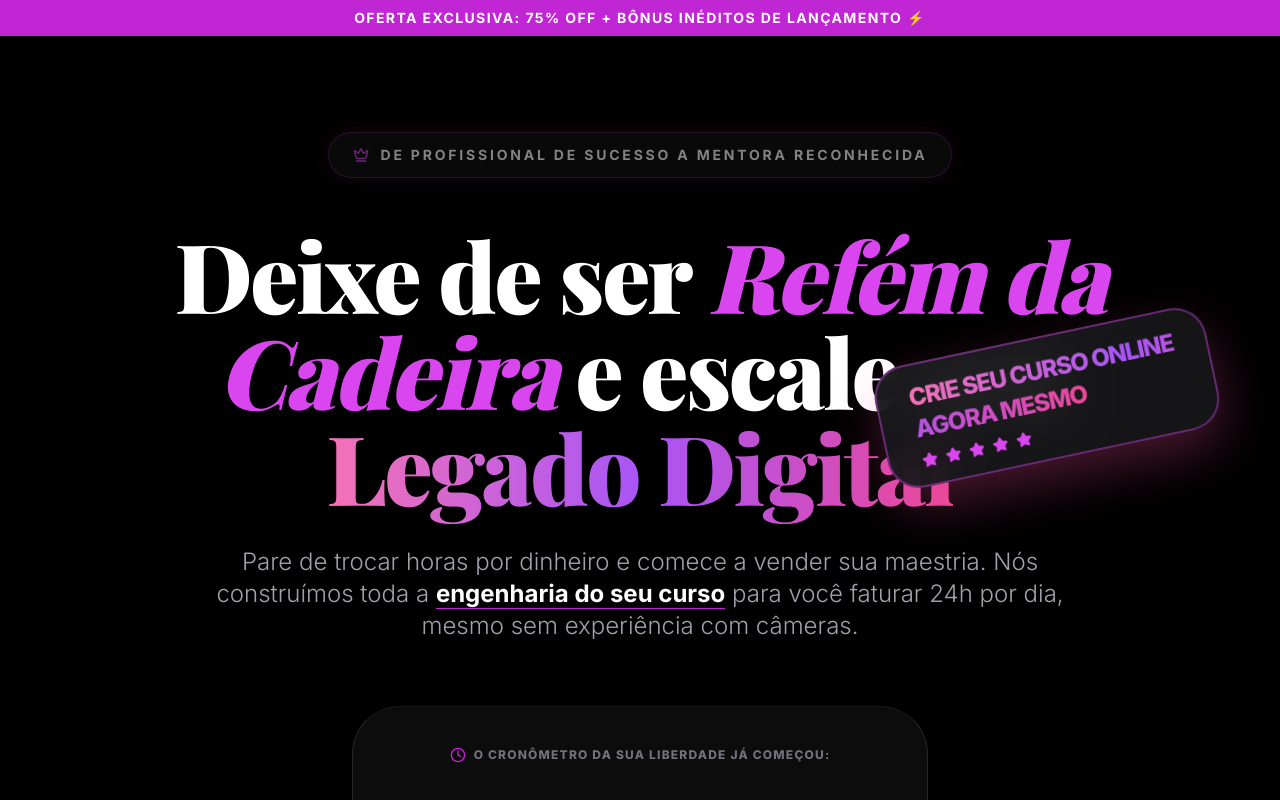
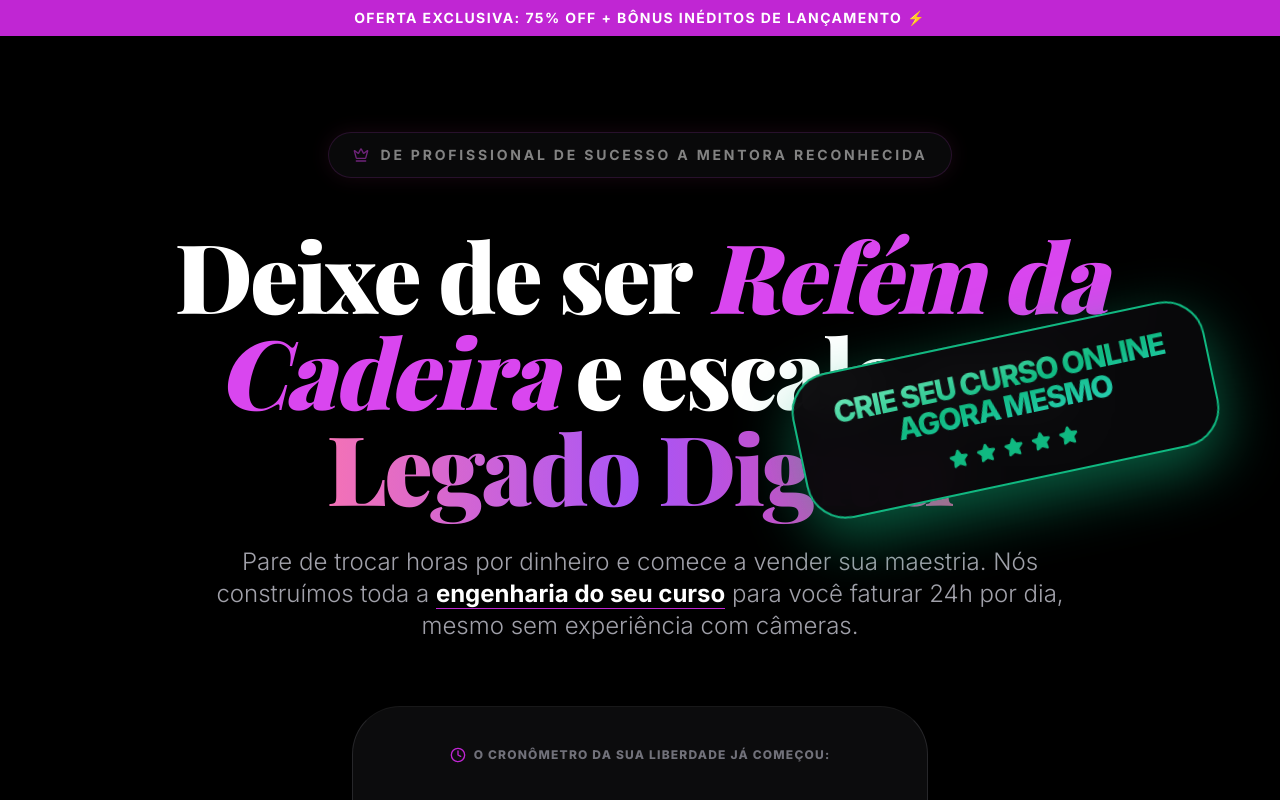
Before and after one commit to realiprofessionalbackup-del/curso-online, a React (Vite) app: page / in a window 1280 px wide. Shown: the top 800 px of the page. Built offline with nearby package versions, Linux system fonts and the light colour scheme.

Commit message:
feat: Enhance hero section badge design
Update the floating badge in the hero section with a vibrant emerald green color scheme. This includes a new gradient text, larger font size, adjusted padding, and a more prominent shadow to improve visual appeal and highlight the call to action.

```diff
--- a/App.tsx
+++ b/App.tsx
@@ -154,18 +154,18 @@ export default function App() {
         <div className="absolute top-0 left-1/2 -translate-x-1/2 w-full max-w-4xl h-[400px] bg-fuchsia-600/20 blur-[120px] rounded-full -z-10"></div>
         <div className="absolute bottom-0 right-0 w-[300px] h-[300px] bg-purple-600/10 blur-[100px] rounded-full -z-10"></div>
 
-        {/* FLOATING TILTED BADGE (SELO) */}
+        {/* FLOATING TILTED BADGE (SELO) - COR VERDE ESMERALDA VIBRANTE */}
         <div className="hidden lg:block absolute right-[5%] top-[25%] -rotate-12 z-20 pointer-events-none">
-          <div className="bg-zinc-900/90 border-2 border-fuchsia-500/40 backdrop-blur-xl px-8 py-4 rounded-[2rem] shadow-[0_20px_50px_rgba(236,72,153,0.3)] animate-pulse">
-            <span className="text-2xl font-black tracking-tighter uppercase text-gradient">
+          <div className="bg-zinc-950/95 border-2 border-emerald-500 backdrop-blur-xl px-10 py-6 rounded-[2.5rem] shadow-[0_20px_60px_rgba(16,185,129,0.5)] animate-pulse">
+            <span className="text-3xl font-black tracking-tighter uppercase bg-gradient-to-br from-emerald-300 via-emerald-500 to-teal-400 bg-clip-text text-transparent block text-center leading-none">
               CRIE SEU CURSO ONLINE <br/> AGORA MESMO
             </span>
-            <div className="mt-2 flex items-center gap-2">
-              <Star className="w-4 h-4 text-fuchsia-500 fill-fuchsia-500" />
-              <Star className="w-4 h-4 text-fuchsia-500 fill-fuchsia-500" />
-              <Star className="w-4 h-4 text-fuchsia-500 fill-fuchsia-500" />
-              <Star className="w-4 h-4 text-fuchsia-500 fill-fuchsia-500" />
-              <Star className="w-4 h-4 text-fuchsia-500 fill-fuchsia-500" />
+            <div className="mt-4 flex items-center justify-center gap-2">
+              <Star className="w-5 h-5 text-emerald-500 fill-emerald-500" />
+              <Star className="w-5 h-5 text-emerald-500 fill-emerald-500" />
+              <Star className="w-5 h-5 text-emerald-500 fill-emerald-500" />
+              <Star className="w-5 h-5 text-emerald-500 fill-emerald-500" />
+              <Star className="w-5 h-5 text-emerald-500 fill-emerald-500" />
             </div>
           </div>
         </div>
@@ -186,10 +186,10 @@ export default function App() {
           </p>
 
           <div className="bg-zinc-900/50 border border-zinc-800 rounded-[3rem] p-10 mb-12 max-w-xl mx-auto backdrop-blur-md shadow-[0_30px_100px_rgba(0,0,0,0.5)] border-t border-t-white/5 relative">
-             {/* Mobile/Small Badge reinforcement */}
+             {/* Mobile Badge - COR VERDE ESMERALDA */}
             <div className="lg:hidden absolute -top-8 -right-4 -rotate-6 z-20">
-               <div className="bg-zinc-900 border border-fuchsia-500/50 px-4 py-2 rounded-xl shadow-lg">
-                  <span className="text-[10px] font-black uppercase text-gradient">CRIE SEU CURSO AGORA</span>
+               <div className="bg-emerald-600 border-2 border-emerald-400 px-4 py-2 rounded-xl shadow-2xl animate-pulse">
+                  <span className="text-[10px] font-black uppercase text-white">CRIE SEU CURSO AGORA</span>
                </div>
             </div>
 
@@ -509,12 +509,16 @@ export default function App() {
 
           <div className="grid grid-cols-1 md:grid-cols-2 gap-8 text-left max-w-2xl mx-auto">
             <div className="bg-zinc-900/50 p-6 rounded-[2rem] border border-zinc-800">
-              <Sparkles className="text-fuchsia-500 mb-4 w-8 h-8" />
+              <span className="flex items-center justify-center w-12 h-12 bg-fuchsia-500/10 rounded-2xl mb-4 group-hover:scale-110 transition-transform">
+                <Sparkles className="text-fuchsia-500 w-6 h-6" />
+              </span>
               <h4 className="text-xl font-bold mb-2">Transformação Real</h4>
               <p className="text-zinc-400 text-sm">Saia da cadeira do salão e comece a escalar seu nome nacionalmente.</p>
             </div>
             <div className="bg-zinc-900/50 p-6 rounded-[2rem] border border-zinc-800">
-              <Zap className="text-fuchsia-500 mb-4 w-8 h-8" />
+              <span className="flex items-center justify-center w-12 h-12 bg-fuchsia-500/10 rounded-2xl mb-4 group-hover:scale-110 transition-transform">
+                <Zap className="text-fuchsia-500 w-6 h-6" />
+              </span>
               <h4 className="text-xl font-bold mb-2">Escala Ilimitada</h4>
               <p className="text-zinc-400 text-sm">Venda para 100, 500 ou 1.000 alunas ao mesmo tempo, sem cansaço físico.</p>
             </div>
```
